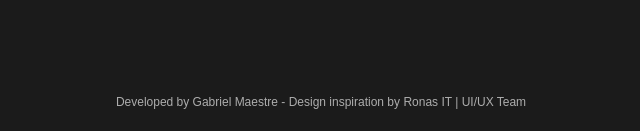
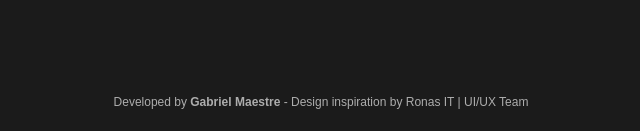
Before and after one commit to kiosao6/hazzly, a React (Vite) app: page /hazzly/ in a window 1280 px wide. Shown: the part 2814-2945 px from the top of the page, without its empty margins (319-959 px from the left). Built offline with nearby package versions, Linux system fonts and the light colour scheme; a web font is replaced by a local one.

Commit message:
link footer updated

```diff
--- a/src/landing/components/Footer.jsx
+++ b/src/landing/components/Footer.jsx
@@ -7,7 +7,7 @@
   const link = "https://dribbble.com/shots/21331912-Mobile-App-Landing-Page"
   return (
     <footer>
-      <p className="text-xs mx-8 leading-6 py-5 text-center text-gray-text">Developed by Gabriel Maestre - Design inspiration by <a className="hover:underline" target="blank" href={link}>Ronas IT | UI/UX Team</a></p>
+      <p className="text-xs mx-8 leading-6 py-5 text-center text-gray-text">Developed by <a className="font-semibold hover:underline" href="https://www.gabrielmaestre.com">Gabriel Maestre</a> - Design inspiration by <a className="hover:underline" target="blank" href={link}>Ronas IT | UI/UX Team</a></p>
     </footer>
   )
 }
--- a/src/router/AppRouter.jsx
+++ b/src/router/AppRouter.jsx
@@ -1,4 +1,4 @@
-import { Navigate, RouterProvider, createBrowserRouter, useLocation } from "react-router-dom"
+import { Navigate, RouterProvider, createBrowserRouter } from "react-router-dom"
 import { NavBar } from "../landing/components/NavBar"
 import { LandingHome } from "../landing/LandingHome"
 import { Features } from "../landing/components/links/Features"
```
